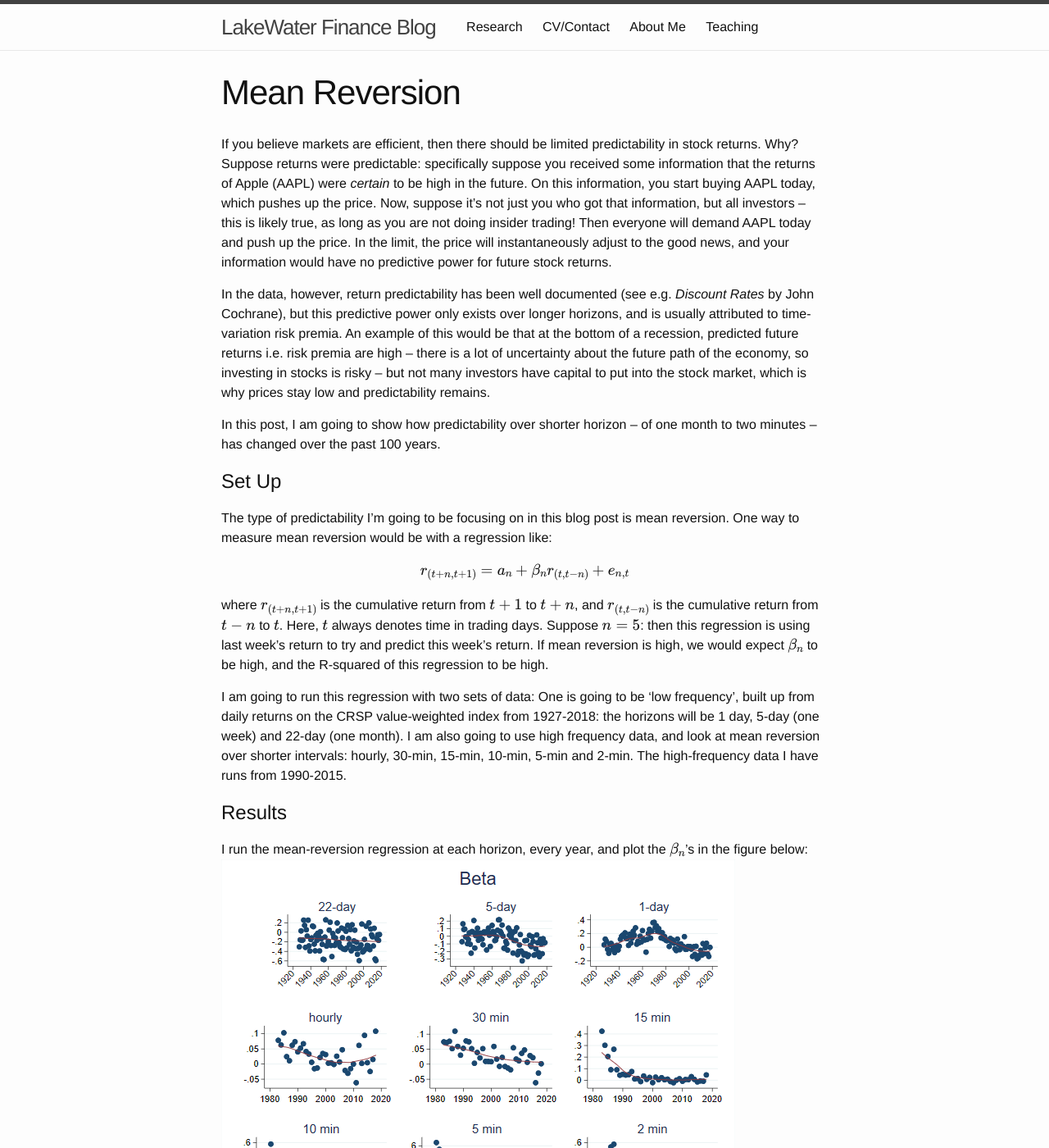
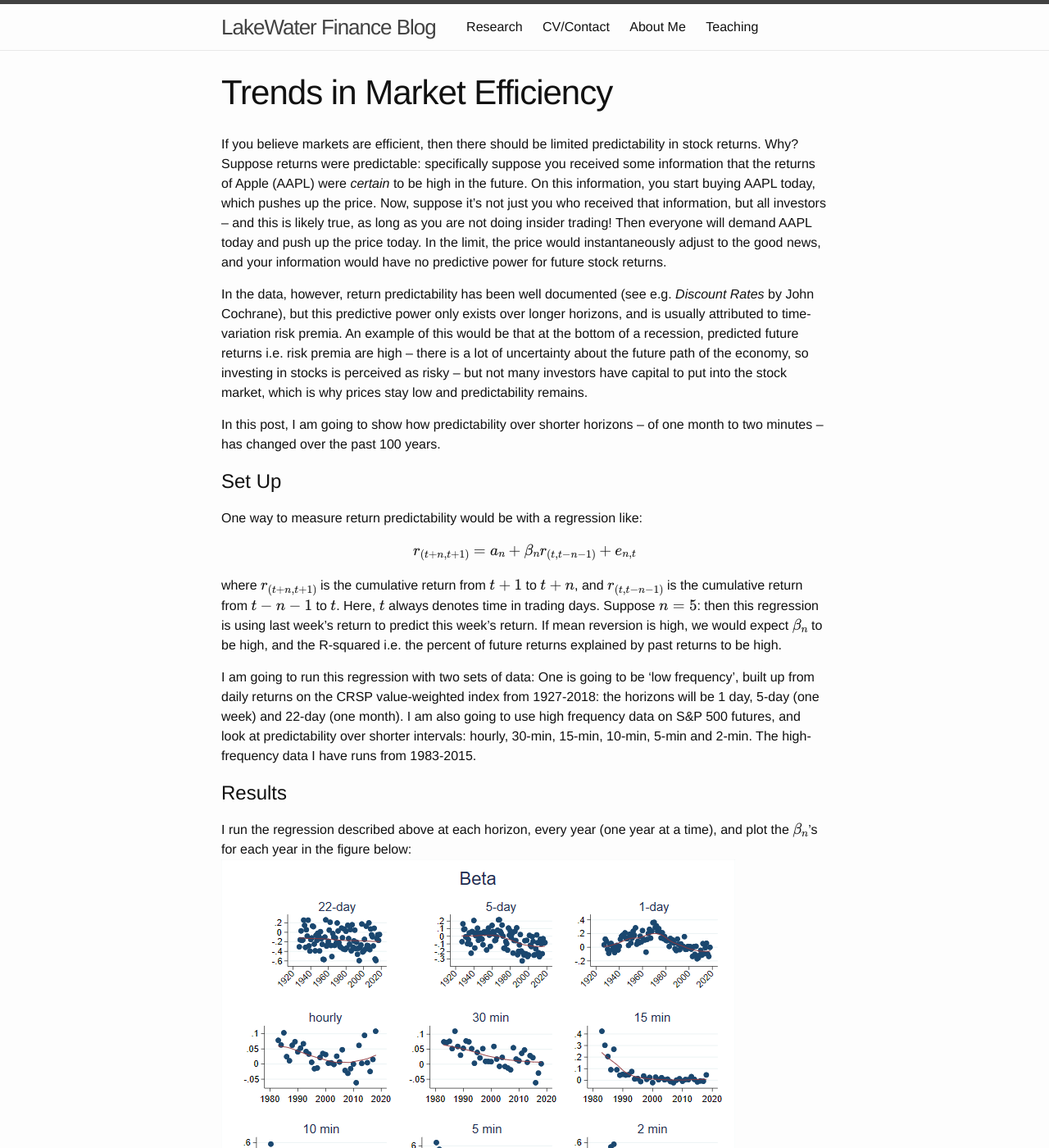
Before and after one commit to mcsammon/mcsammon.github.io, a Jekyll site: the page built from _posts/2020-06-12-meanreversion.md, in a window 1280 px wide and 1400 px high. Shown: the whole window at 82% size. Built offline with Jekyll 4.4.1, drawn with Linux system fonts in a browser that asks for light colours; formulas are drawn with MathJax 3; comment, search, counter and statistics services are not loaded; some of the changed text lies outside the part shown.

Commit message:
big upudate

```diff
--- a/_posts/2020-06-12-meanreversion.md
+++ b/_posts/2020-06-12-meanreversion.md
@@ -1,30 +1,34 @@
 ---
 layout: page
-title:  "Mean Reversion"
+title:  "Trends in Market Efficiency"
 ---
 
-If you believe markets are efficient, then there should be limited predictability in stock returns.  Why?  Suppose returns were predictable: specifically suppose you received some information that the returns of Apple (AAPL) were *certain* to be high in the future.  On this information, you start buying AAPL today, which pushes up the price.  Now, suppose it's not just you who got that information, but all investors -- this is likely true, as long as you are not doing insider trading!  Then everyone will demand AAPL today and push up the price.  In the limit, the price will instantaneously adjust to the good news, and your information would have no predictive power for future stock returns.
+If you believe markets are efficient, then there should be limited predictability in stock returns.  Why?  Suppose returns were predictable: specifically suppose you received some information that the returns of Apple (AAPL) were *certain* to be high in the future.  On this information, you start buying AAPL today, which pushes up the price.  Now, suppose it's not just you who received that information, but all investors -- and this is likely true, as long as you are not doing insider trading!  Then everyone will demand AAPL today and push up the price today.  In the limit, the price would instantaneously adjust to the good news, and your information would have no predictive power for future stock returns.
 
-In the data, however, return predictability has been well documented (see e.g. *Discount Rates* by John Cochrane), but this predictive power only exists over longer horizons, and is usually attributed to time-variation risk premia.  An example of this would be that at the bottom of a recession, predicted future returns i.e. risk premia are high -- there is a lot of uncertainty about the future path of the economy, so investing in stocks is risky -- but not many investors have capital to put into the stock market, which is why prices stay low and predictability remains.
+In the data, however, return predictability has been well documented (see e.g. *Discount Rates* by John Cochrane), but this predictive power only exists over longer horizons, and is usually attributed to time-variation risk premia.  An example of this would be that at the bottom of a recession, predicted future returns i.e. risk premia are high -- there is a lot of uncertainty about the future path of the economy, so investing in stocks is perceived as risky -- but not many investors have capital to put into the stock market, which is why prices stay low and predictability remains.
 
-In this post, I am going to show how predictability over shorter horizon -- of one month to two minutes -- has changed over the past 100 years.
+In this post, I am going to show how predictability over shorter horizons -- of one month to two minutes -- has changed over the past 100 years.
 
 # Set Up
 
-The type of predictability I'm going to be focusing on in this blog post is mean reversion.  One way to measure mean reversion would be with a regression like:
+One way to measure return predictability would be with a regression like:
 \begin{equation}
-r_{(t+n,t+1)}=a_n + \beta_{n}r_{(t,t-n)}  + e_{n,t}
+r_{(t+n,t+1)}=a_n + \beta_{n}r_{(t,t-n-1)}  + e_{n,t}
 \end{equation}
-where $$r_{(t+n,t+1)}$$ is the cumulative return from $$t+1$$ to $$t+n$$, and $$r_{(t,t-n)}$$ is the cumulative return from $$t-n$$ to $$t$$.  Here, $$t$$ always denotes time in trading days.  Suppose $$n=5$$: then this regression is using last week's return to try and predict this week's return.  If mean reversion is high, we would expect $$\beta_n$$ to be high, and the R-squared of this regression to be high.
+where $$r_{(t+n,t+1)}$$ is the cumulative return from $$t+1$$ to $$t+n$$, and $$r_{(t,t-n-1)}$$ is the cumulative return from $$t-n-1$$ to $$t$$.  Here, $$t$$ always denotes time in trading days.  Suppose $$n=5$$: then this regression is using last week's return to predict this week's return.  If mean reversion is high, we would expect $$\beta_n$$ to be high, and the R-squared i.e. the percent of future returns explained by past returns to be high.
 
-I am going to run this regression with two sets of data: One is going to be 'low frequency', built up from daily returns on the CRSP value-weighted index from 1927-2018: the horizons will be 1 day, 5-day (one week) and 22-day (one month).  I am also going to use high frequency data, and look at mean reversion over shorter intervals: hourly, 30-min, 15-min, 10-min, 5-min and 2-min.  The high-frequency data I have runs from 1990-2015.
+I am going to run this regression with two sets of data: One is going to be 'low frequency', built up from daily returns on the CRSP value-weighted index from 1927-2018: the horizons will be 1 day, 5-day (one week) and 22-day (one month).  I am also going to use high frequency data on S&P 500 futures, and look at predictability over shorter intervals: hourly, 30-min, 15-min, 10-min, 5-min and 2-min.  The high-frequency data I have runs from 1983-2015.
 
 # Results
 
-I run the mean-reversion regression at each horizon, every year, and plot the $$\beta_n$$'s in the figure below:
+I run the regression described above at each horizon, every year (one year at a time), and plot the $$\beta_n$$'s for each year in the figure below:
 ![fig](/Post_Images/6_6_2020/beta.png)
 
-In all the plots, the red line represents a moving-average of the yearly betas. For the 22-day and 5-day frequency
+In all the plots, the red line represents a moving-average of the yearly betas. For the 22-day and 5-day frequency, there is a weak downward trend over the past 100 years. For the 1-day frequency, it seems like predictability increases from the late 20's to the 70's.  My explanation for this is that the Great Depression was a period of extreme stock volatility, so short-run predictability then was low.  As we came of of the depression it increased.  Then, as markets became more efficient, the 1-day predictability decreased.
+
+The high-frequency pictures tell a different story.  If we look at the 15 min regression, it looks like predictability dissapeared in the 1980's.  For the 10-min it looks like it dissapeared in the late 1990's.  For the 5-min, it looks to be the mid 2000's and for the 2 min it is around 2010.
+
+This is consistent with the idea that the market is getting 'faster'.  The massive improvement in trading technology, co-location of computers near exchanges, and the growth of algorithmic trading firms likely together eleminated predictability even at very short horizons.
 
 From the same regressions, I plot the R-squared i.e. the percent of variation in future returns, $$r_{(t+n,t+1)}$$, explained by past returns $$r_{(t,t-n)}$$.
 
@@ -34,4 +38,4 @@
 
 # Wrap Up
 
-Mean reversion at the 1-day level has decreased significantly from the 1970's to today.  At the high-frequency level, things appeared to have changed in stages.  First, mean reversion disappeared at 15 min frequencies, then 10 min, then 5 min and finally 2 min.
+Mean reversion at the 1-day level has decreased significantly from the 1970's to today.  At the high-frequency level, things appeared to have changed in stages.  In the 1990's there was still some predictibility at 10-mn  intervals, but by the 2010's there is esentially no predictability.  This suggests that markets have likely become more efficient over time.
```
